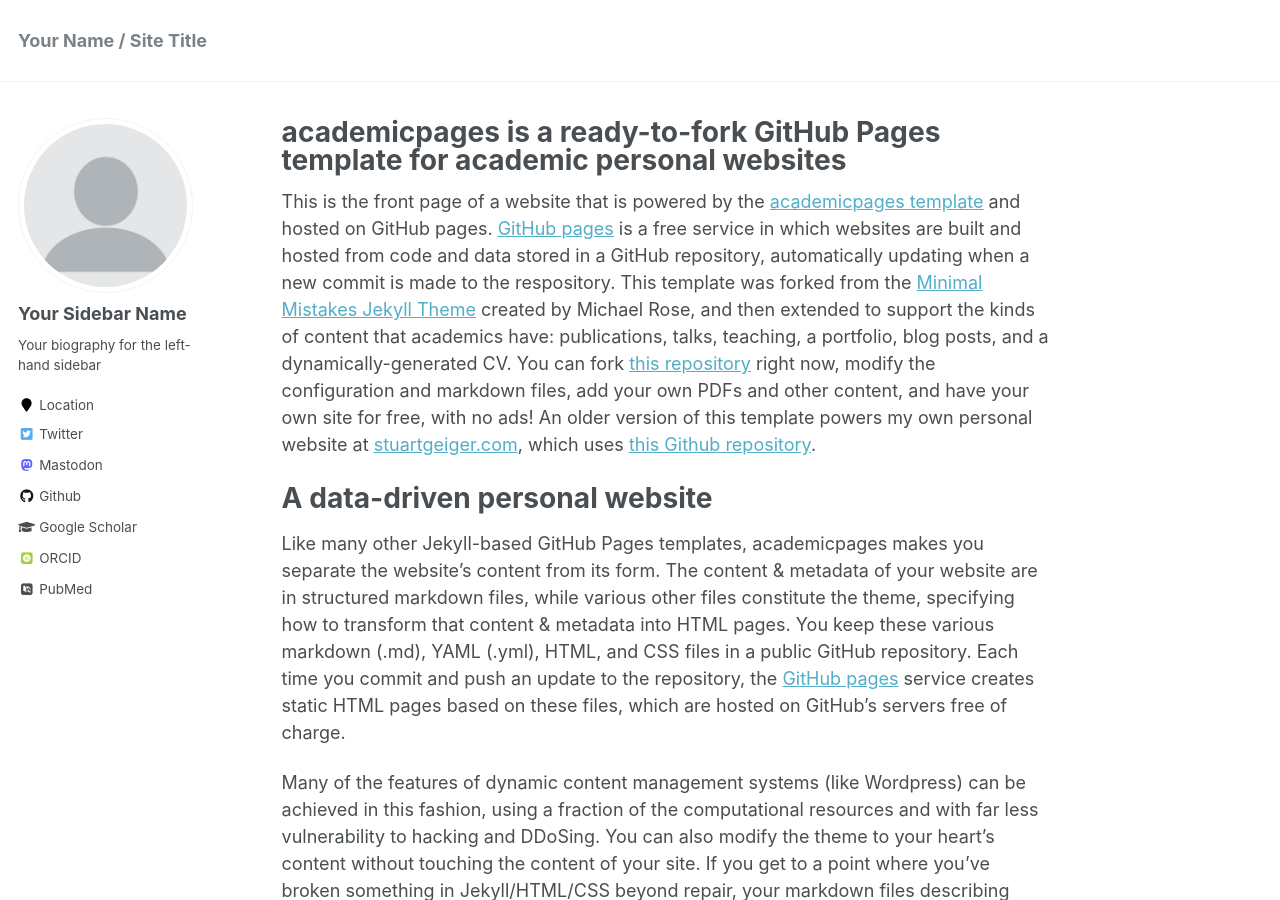
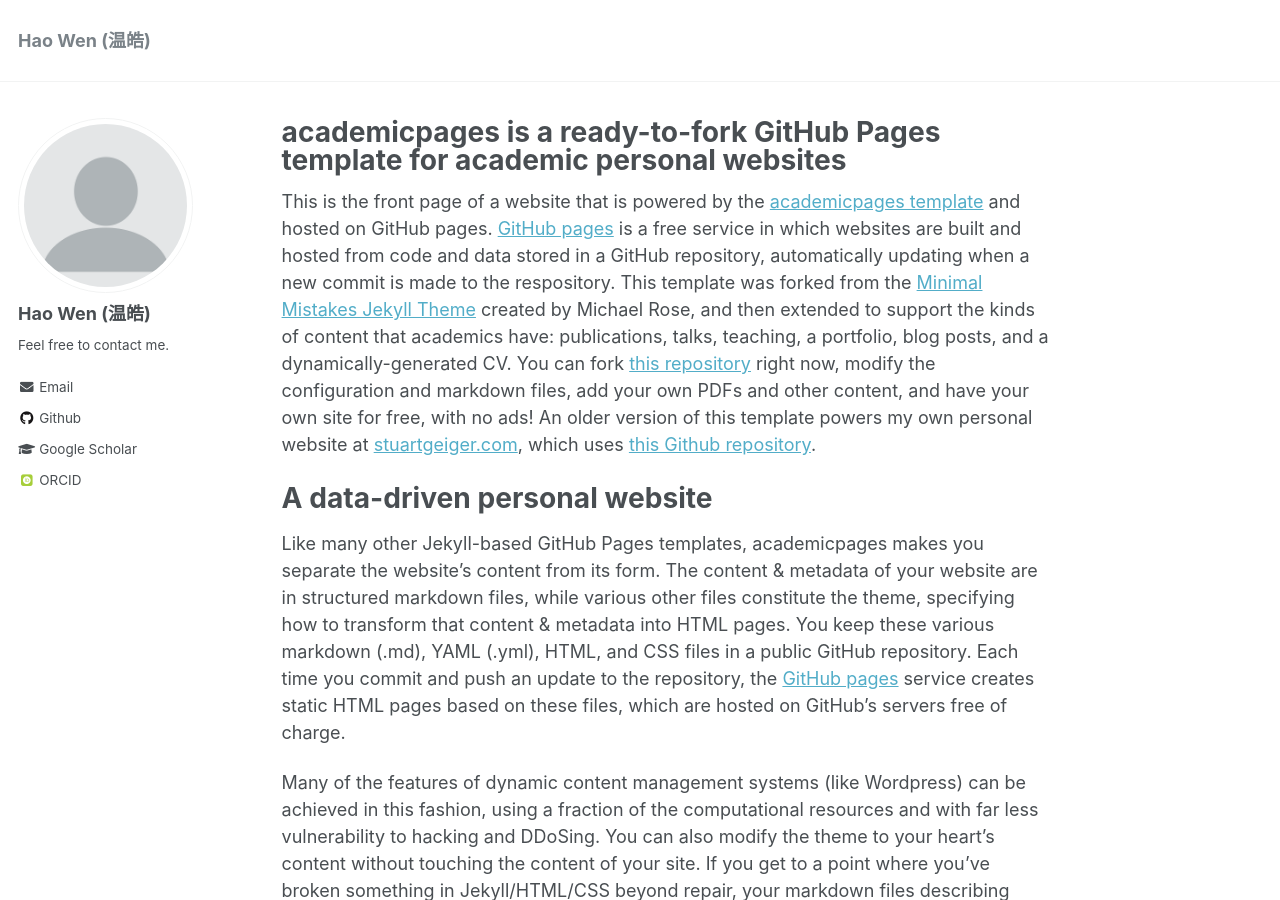
Before and after one commit to wenh18/wenh18.github.io, a Jekyll site: the page built from _pages/about.md, in a window 1280 px wide and 900 px high. Built offline with Jekyll 4.4.1, drawn with Linux system fonts in a browser that asks for light colours; some web fonts are replaced.

Commit message:
Update _config.yml

```diff
--- a/_config.yml
+++ b/_config.yml
@@ -7,32 +7,32 @@
 
 # Basic Site Settings
 locale                   : "en-US"
-title                    : "Your Name / Site Title"
+title                    : "Hao Wen (温皓)"
 title_separator          : "-"
 name                     : &name "Your Name"
 description              : &description "personal description"
-url                      : https://academicpages.github.io # the base hostname & protocol for your site e.g. "https://mmistakes.github.io"
+url                      : https://wenh18.github.io/ # the base hostname & protocol for your site e.g. "https://mmistakes.github.io"
 baseurl                  : "" # the subpath of your site, e.g. "/blog"
-repository               : "academicpages/academicpages.github.io"
+repository               : "wenh18.github.io"
 
 # Site Author
 author:
-  name             : "Your Sidebar Name"
+  name             : "Hao Wen (温皓)"
   avatar           : "profile.png"
-  bio              : "Your biography for the left-hand sidebar"
+  bio              : "Feel free to contact me."
   pronouns         : # example: "she/her"
-  location         : "Location"
-  orcid            : "http://orcid.org/yourorcidurl"
+  # location         : "Location"
+  orcid            : "https://orcid.org/my-orcid?orcid=0009-0008-8450-7795"
   employer         :
-  email            :
+  email            :  wen-h22@mails.tsinghua.edu.cn
   uri              :
 
   # Manuscript repositories
-  arxiv            : # "https://arxiv.org/" # Update with the correct link to your profile
-  googlescholar    : "https://scholar.google.com/citations?user=PS_CX0AAAAAJ"         # Update with the correct link to your profile
-  impactstory      : # "https://profiles.impactstory.org/u/xxxx-xxxx-xxxx-xxxx"
-  pubmed           : "https://www.ncbi.nlm.nih.gov/pubmed/?term=john+snow"
-  researchgate     :  # example: "https://www.researchgate.net/profile/yourprofile"
+  # arxiv            : # "https://arxiv.org/" # Update with the correct link to your profile
+  googlescholar    : "https://scholar.google.com/citations?user=XHT7O_IAAAAJ&hl=zh-CN"         # Update with the correct link to your profile
+  # impactstory      : # "https://profiles.impactstory.org/u/xxxx-xxxx-xxxx-xxxx"
+  # pubmed           : "https://www.ncbi.nlm.nih.gov/pubmed/?term=john+snow"
+  # researchgate     :  # example: "https://www.researchgate.net/profile/yourprofile"
 
   # Social media
   bitbucket        :
@@ -41,7 +41,7 @@ author:
   facebook         :
   flickr           :
   foursquare       :
-  github           : "academicpages"
+  github           : "https://github.com/wenh18"
   goodreads        :
   google_plus      :
   keybase          :
@@ -49,14 +49,14 @@ author:
   lastfm           :
   linkedin         :
   kaggle           : # "kaggleusername"
-  mastodon         : "mastodonhandle"
+  # mastodon         : "mastodonhandle"
   medium           : # "add medium profile url here"
   pinterest        :
   soundcloud       :
   stackoverflow    : # http://stackoverflow.com/users/123456/username
   steam            :
   tumblr           :
-  twitter          : "replacethistwitterhandle"
+  # twitter          : "replacethistwitterhandle"
   vine             :
   weibo            :
   wikipedia        :
```
